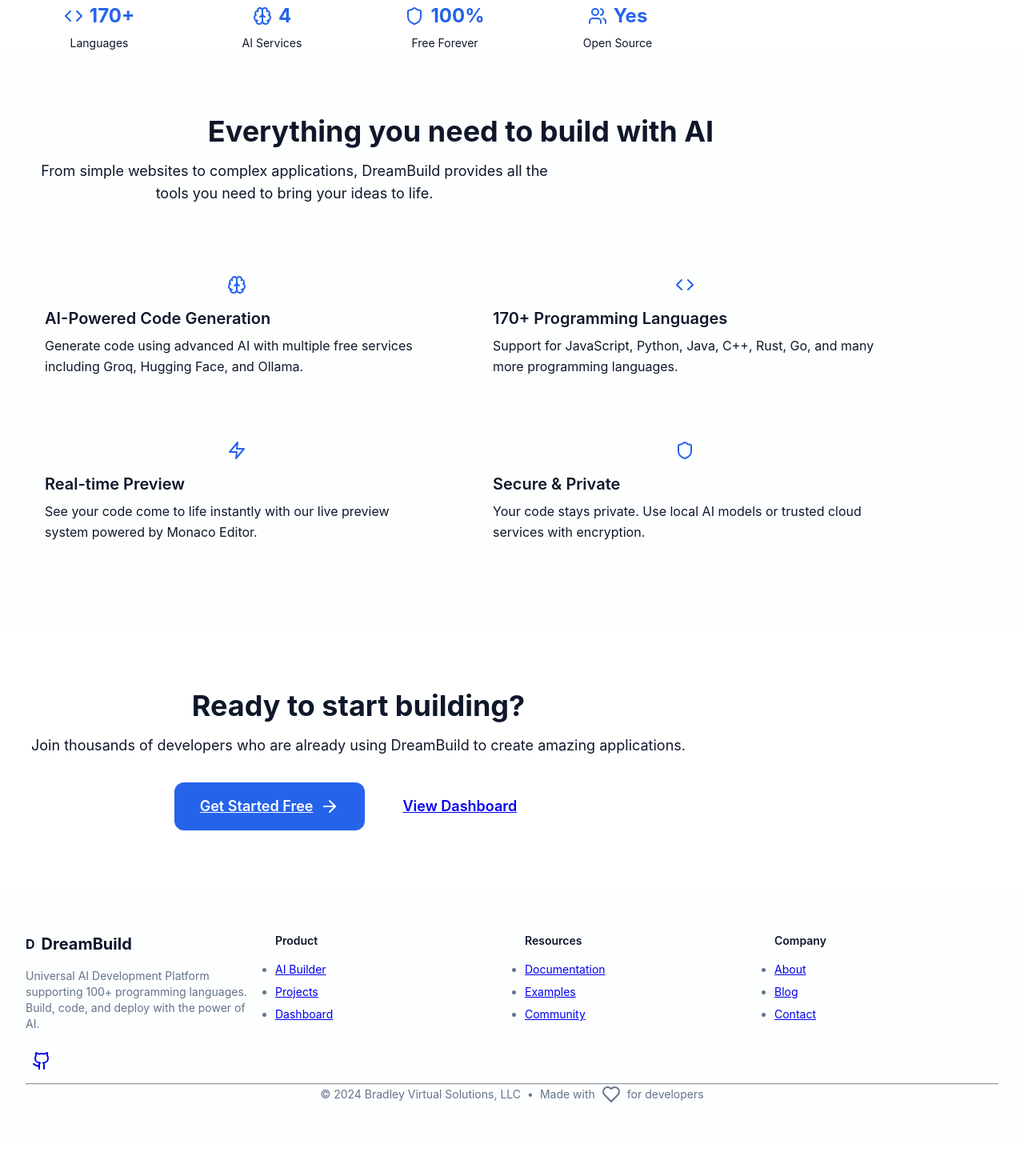
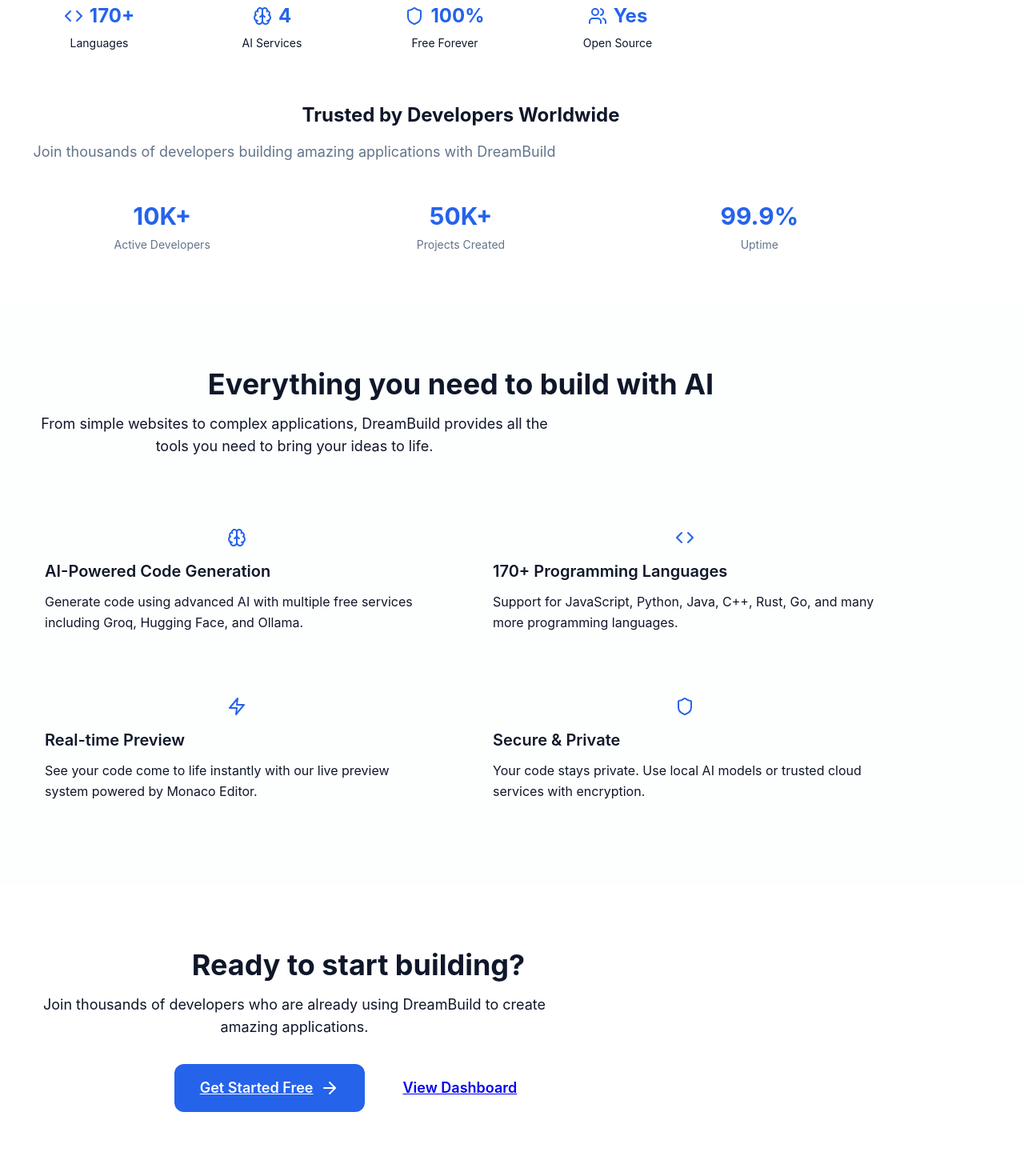
Before and after one commit to ronb12/DreamBuild, a React (Vite) app: page / in a window 1280 px wide. Shown: the part 380-1850 px from the top of the page at 80% size. Before the commit the page ends 1808 px from the top, so only its background shows below. Built offline with nearby package versions, Linux system fonts and the light colour scheme; no server answers.

Commit message:
auto-deploy: Automatic deployment at 2025-09-23 10:09:37
- Auto-committed changes from development
- Deploying to GitHub main and Firebase hosting
- Timestamp: 2025-09-23 10:09:37

```diff
--- a/src/components/Footer.jsx
+++ b/src/components/Footer.jsx
@@ -1,5 +1,5 @@
-import React from 'react'
-import { Github, Twitter, Mail, Heart } from 'lucide-react'
+import React, { useState } from 'react'
+import { Github, Twitter, Mail, Heart, Send } from 'lucide-react'
 
 const Footer = () => {
   return (
--- a/src/pages/Home.jsx
+++ b/src/pages/Home.jsx
@@ -127,6 +127,47 @@
         </div>
       </section>
 
+      {/* Social Proof Section */}
+      <section className="py-16 bg-muted/20">
+        <div className="max-w-6xl mx-auto px-4 sm:px-6 lg:px-8">
+          <motion.div
+            initial={{ opacity: 0, y: 20 }}
+            whileInView={{ opacity: 1, y: 0 }}
+            transition={{ duration: 0.6 }}
+            viewport={{ once: true }}
+            className="text-center mb-12"
+          >
+            <h2 className="text-2xl md:text-3xl font-bold mb-4">
+              Trusted by Developers Worldwide
+            </h2>
+            <p className="text-lg text-muted-foreground max-w-2xl mx-auto">
+              Join thousands of developers building amazing applications with DreamBuild
+            </p>
+          </motion.div>
+
+          <motion.div
+            initial={{ opacity: 0, y: 20 }}
+            whileInView={{ opacity: 1, y: 0 }}
+            transition={{ duration: 0.6, delay: 0.2 }}
+            viewport={{ once: true }}
+            className="grid grid-cols-1 md:grid-cols-3 gap-8"
+          >
+            <div className="text-center">
+              <div className="text-3xl font-bold text-primary mb-2">10K+</div>
+              <div className="text-sm text-muted-foreground">Active Developers</div>
+            </div>
+            <div className="text-center">
+              <div className="text-3xl font-bold text-primary mb-2">50K+</div>
+              <div className="text-sm text-muted-foreground">Projects Created</div>
+            </div>
+            <div className="text-center">
+              <div className="text-3xl font-bold text-primary mb-2">99.9%</div>
+              <div className="text-sm text-muted-foreground">Uptime</div>
+            </div>
+          </motion.div>
+        </div>
+      </section>
+
       {/* Features Section */}
       <section className="py-20 bg-muted/30">
         <div className="max-w-6xl mx-auto px-4 sm:px-6 lg:px-8">
@@ -148,13 +189,14 @@
                 whileInView={{ opacity: 1, y: 0 }}
                 transition={{ duration: 0.6, delay: index * 0.1 }}
                 viewport={{ once: true }}
-                className="bg-card/50 backdrop-blur-sm border border-border/50 rounded-xl p-6 hover:shadow-lg hover:bg-card/70 transition-all duration-200"
+                whileHover={{ y: -5 }}
+                className="bg-card/50 backdrop-blur-sm border border-border/50 rounded-xl p-6 hover:shadow-xl hover:bg-card/70 transition-all duration-300 group cursor-pointer"
               >
-                <div className="w-12 h-12 bg-primary/10 rounded-lg flex items-center justify-center mb-4">
-                  <feature.icon className="h-6 w-6 text-primary" />
+                <div className="w-12 h-12 bg-primary/10 rounded-lg flex items-center justify-center mb-4 group-hover:bg-primary/20 transition-colors duration-300">
+                  <feature.icon className="h-6 w-6 text-primary group-hover:scale-110 transition-transform duration-300" />
                 </div>
-                <h3 className="text-xl font-semibold mb-2">{feature.title}</h3>
-                <p className="text-foreground">{feature.description}</p>
+                <h3 className="text-xl font-semibold mb-3 group-hover:text-primary transition-colors duration-300">{feature.title}</h3>
+                <p className="text-foreground leading-relaxed">{feature.description}</p>
               </motion.div>
             ))}
           </div>
@@ -162,29 +204,39 @@
       </section>
 
       {/* CTA Section */}
-      <section className="py-20">
-        <div className="max-w-4xl mx-auto px-4 sm:px-6 lg:px-8 text-center">
+      <section className="py-20 relative">
+        {/* Subtle background pattern */}
+        <div className="absolute inset-0 bg-gradient-to-r from-primary/5 via-transparent to-primary-light/5"></div>
+
+        <div className="max-w-4xl mx-auto px-4 sm:px-6 lg:px-8 text-center relative">
+          <motion.div
+            initial={{ opacity: 0, y: 20 }}
+            whileInView={{ opacity: 1, y: 0 }}
+            transition={{ duration: 0.6 }}
+            viewport={{ once: true }}
+          >
             <h2 className="text-3xl md:text-4xl font-bold mb-4">
               Ready to start building?
             </h2>
-          <p className="text-lg text-foreground mb-8">
+            <p className="text-lg text-foreground mb-8 max-w-2xl mx-auto">
               Join thousands of developers who are already using DreamBuild to create amazing applications.
             </p>
             <div className="flex flex-col sm:flex-row gap-4 justify-center">
               <Link
                 to="/ai-builder"
-              className="inline-flex items-center gap-2 px-8 py-4 bg-primary text-primary-foreground rounded-lg hover:bg-primary-dark transition-colors text-lg font-semibold"
+                className="inline-flex items-center gap-2 px-8 py-4 bg-primary text-primary-foreground rounded-lg hover:bg-primary-dark transition-all duration-200 text-lg font-semibold shadow-lg hover:shadow-xl hover:-translate-y-0.5"
               >
                 Get Started Free
                 <ArrowRight className="h-5 w-5" />
               </Link>
               <Link
                 to="/dashboard"
-              className="inline-flex items-center gap-2 px-8 py-4 border border-border rounded-lg hover:bg-muted transition-colors text-lg font-semibold"
+                className="inline-flex items-center gap-2 px-8 py-4 border border-border rounded-lg hover:bg-muted transition-all duration-200 text-lg font-semibold hover:border-primary/50"
               >
                 View Dashboard
               </Link>
             </div>
+          </motion.div>
         </div>
       </section>
     </div>
```
Also changed, not shown: 4 other files (tests, documents, lock files or other folders). Lines whose indentation alone changed are shown as unchanged.
